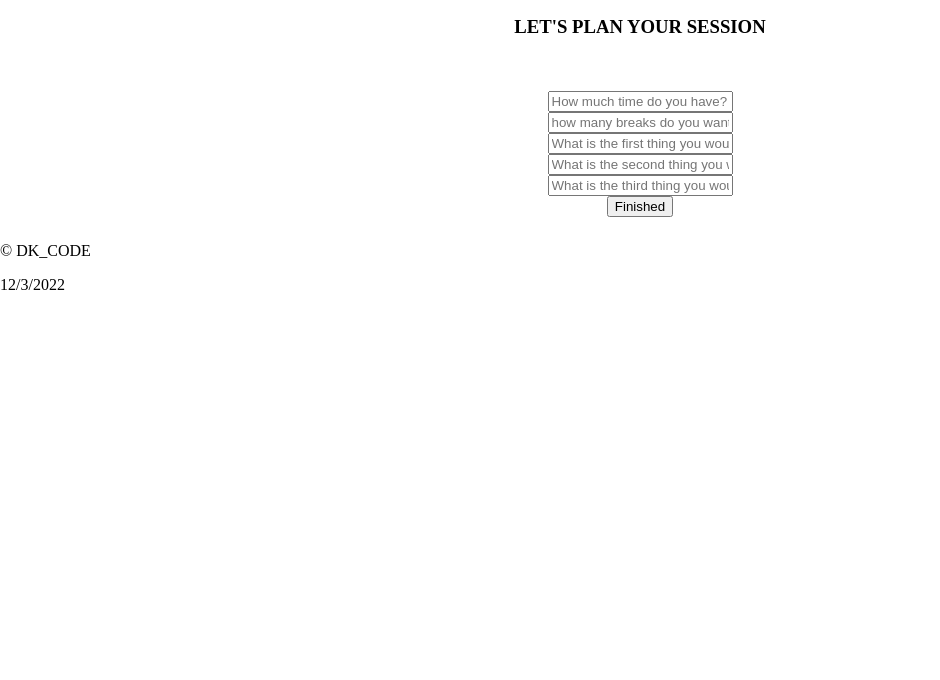
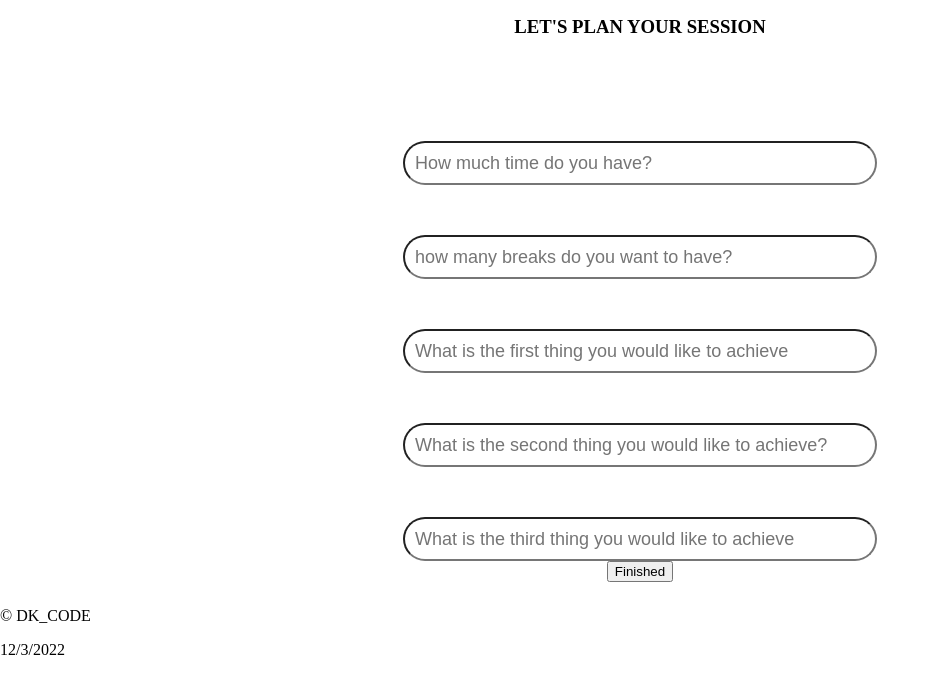
Before and after one commit to PHousden/Student-Planner, a plain HTML site: page src/main.html in a window 1280 px wide. Shown: the part 120-800 px from the top of the page, without its empty margins (0-940 px from the left). Drawn offline with Linux system fonts and the light colour scheme.

Commit message:
adding css to form

```diff
--- a/src/CSS/main-style.css
+++ b/src/CSS/main-style.css
@@ -11,3 +11,11 @@ main {
     margin: 20px;
     padding: 5px;
 }
+#text-box {
+    width: 450px;
+    height: 20px;
+    font-size: 18px;
+    margin-top: 50px;
+    border-radius: 25px;
+    padding: 10px;
+}
```
